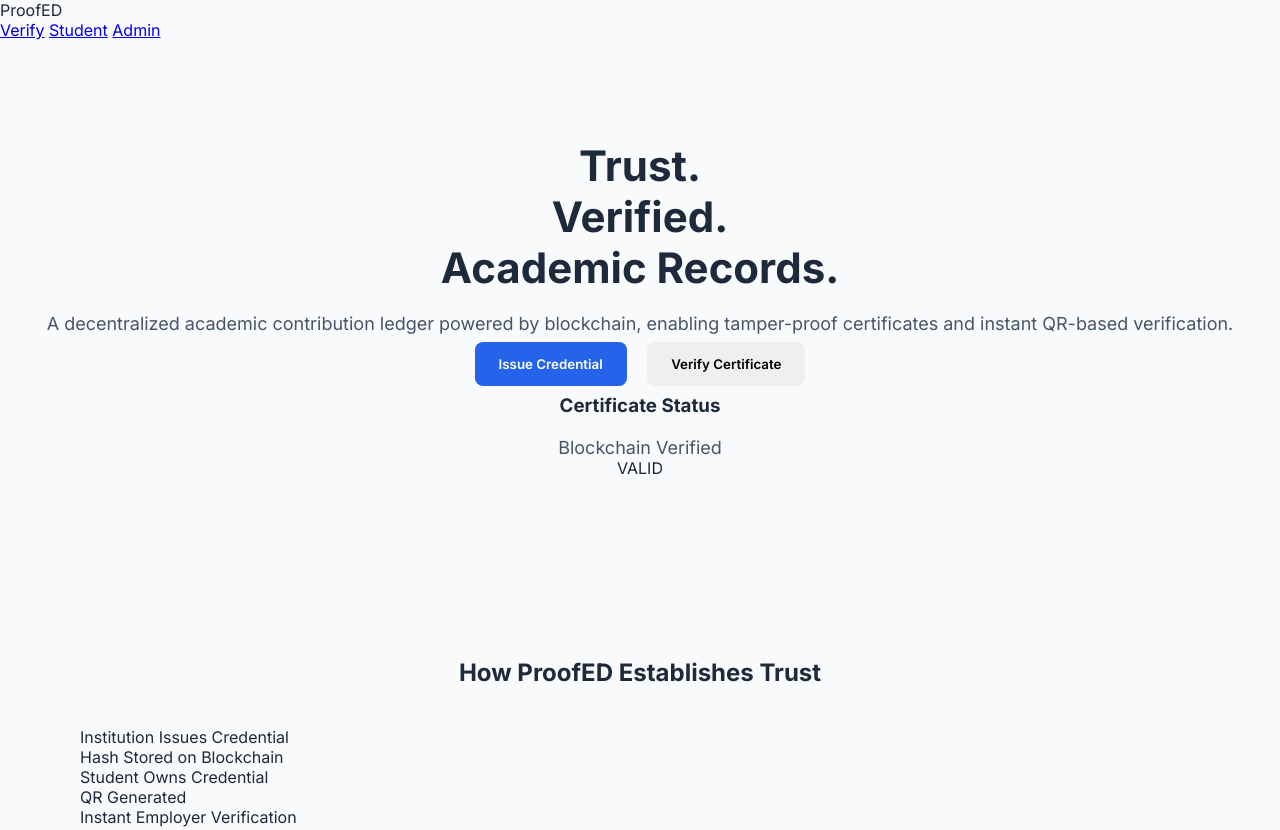
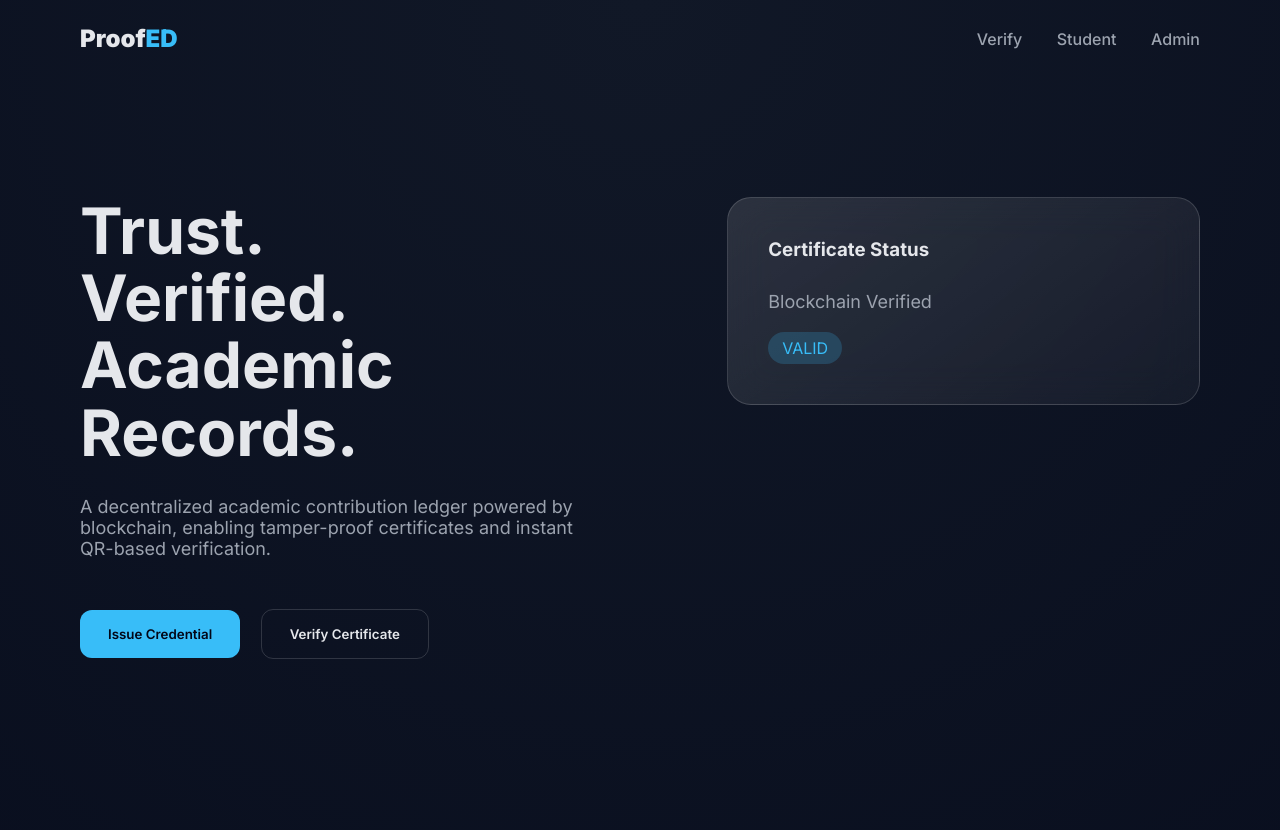
Before and after one commit to VanshikaChauhan4/ProofED, a website: page index.html in a window 1280 px wide. Shown: the top 830 px of the page. Drawn offline with Linux system fonts and the light colour scheme.

Commit message:
Update style.css

```diff
--- a/style.css
+++ b/style.css
@@ -1,3 +1,12 @@
+:root {
+  --bg: #0b1220;
+  --panel: rgba(255,255,255,0.08);
+  --border: rgba(255,255,255,0.15);
+  --text: #e5e7eb;
+  --muted: #9ca3af;
+  --accent: #38bdf8;
+}
+
 * {
   margin: 0;
   padding: 0;
@@ -6,99 +15,131 @@
 }
 
 body {
-  background: #f8fafc;
-  color: #1e293b;
+  background: radial-gradient(circle at top, #111827, #020617);
+  color: var(--text);
 }
 
-/* NAVBAR */
-.navbar {
+/* NAV */
+.nav {
   display: flex;
   justify-content: space-between;
-  padding: 20px 80px;
-  background: white;
-  box-shadow: 0 2px 10px rgba(0,0,0,0.05);
+  padding: 24px 80px;
+  align-items: center;
 }
 
-.logo {
-  font-weight: 700;
-  font-size: 22px;
-  color: #2563eb;
+.brand {
+  font-size: 24px;
+  font-weight: 900;
 }
 
-.navbar ul {
-  display: flex;
-  gap: 30px;
-  list-style: none;
-  font-weight: 600;
+.brand span {
+  color: var(--accent);
+}
+
+.nav a {
+  margin-left: 30px;
+  text-decoration: none;
+  color: var(--muted);
+  font-weight: 500;
 }
 
 /* HERO */
 .hero {
-  text-align: center;
-  padding: 100px 20px;
+  display: grid;
+  grid-template-columns: 1.2fr 1fr;
+  padding: 120px 80px;
+  gap: 80px;
 }
 
 .hero h1 {
-  font-size: 42px;
-  max-width: 800px;
-  margin: auto;
+  font-size: 64px;
+  line-height: 1.05;
 }
 
 .hero p {
-  margin-top: 20px;
+  margin-top: 30px;
   font-size: 18px;
-  color: #475569;
+  color: var(--muted);
+  max-width: 520px;
 }
 
-.buttons {
-  margin-top: 40px;
+.cta {
+  margin-top: 50px;
 }
 
 button {
-  padding: 14px 24px;
-  margin: 8px;
-  border-radius: 8px;
+  padding: 16px 28px;
+  border-radius: 12px;
   border: none;
   font-weight: 600;
   cursor: pointer;
 }
 
 .primary {
-  background: #2563eb;
-  color: white;
+  background: var(--accent);
+  color: #020617;
 }
 
-/* SECTIONS */
-section {
-  padding: 80px 80px;
+.secondary {
+  background: transparent;
+  color: var(--text);
+  border: 1px solid var(--border);
+  margin-left: 16px;
+}
+
+/* GLASS CARD */
+.glass-card {
+  background: linear-gradient(
+    145deg,
+    rgba(255,255,255,0.12),
+    rgba(255,255,255,0.04)
+  );
+  border: 1px solid var(--border);
+  padding: 40px;
+  border-radius: 24px;
+  backdrop-filter: blur(20px);
+}
+
+.badge {
+  display: inline-block;
+  margin-top: 20px;
+  padding: 6px 14px;
+  background: rgba(56,189,248,0.2);
+  color: var(--accent);
+  border-radius: 999px;
+}
+
+/* FLOW */
+.flow, .value {
+  padding: 120px 80px;
 }
 
 h2 {
-  text-align: center;
-  margin-bottom: 40px;
+  font-size: 36px;
+  margin-bottom: 60px;
 }
 
-/* GRID */
-.step-grid, .feature-grid {
+.flow-grid, .value-grid {
   display: grid;
-  grid-template-columns: repeat(auto-fit, minmax(220px, 1fr));
-  gap: 25px;
+  grid-template-columns: repeat(auto-fit, minmax(240px, 1fr));
+  gap: 30px;
 }
 
-/* CARD */
-.card {
-  background: white;
-  padding: 30px;
-  border-radius: 16px;
-  box-shadow: 0 10px 25px rgba(0,0,0,0.06);
-  text-align: center;
-  font-weight: 600;
+.flow-card, .value-card {
+  background: var(--panel);
+  border: 1px solid var(--border);
+  padding: 36px;
+  border-radius: 20px;
+  transition: transform 0.3s ease;
+}
+
+.flow-card:hover, .value-card:hover {
+  transform: translateY(-6px);
 }
 
 /* FOOTER */
 footer {
+  padding: 40px;
   text-align: center;
-  padding: 30px;
-  background: white;
-  font-size: 14px;
+  color: var(--muted);
 }
```
